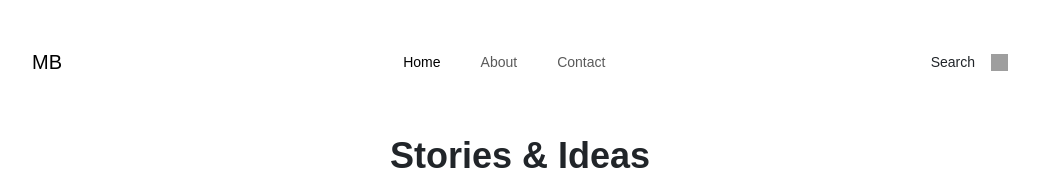
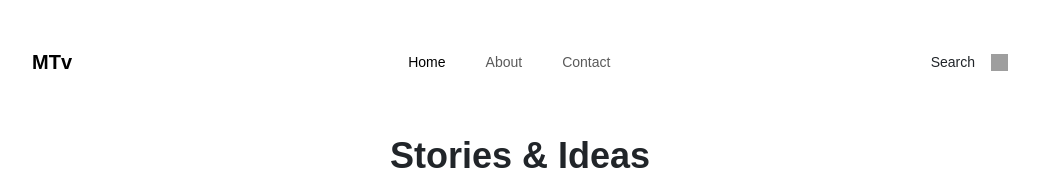
Before and after one commit to metatony/mlog, a React (Vite) app: page / in a window 1280 px wide. Shown: the top 170 px of the page, without its empty margins (120-1159 px from the left). Built offline with nearby package versions, Linux system fonts and the light colour scheme; no server answers; grey boxes are pictures that could not be loaded; a web font is replaced by a local one.

Commit message:
style: update navbar brand name to 'MTv' for consistency

```diff
--- a/src/components/Navbar.jsx
+++ b/src/components/Navbar.jsx
@@ -7,8 +7,8 @@ const Navbar = () => {
     <header>
       <nav className="navbar navbar-expand-lg sticky-top   ">
         <div className="container-fluid my-1">
-          <a className="navbar-brand " href="/">
-            MB
+          <a className="navbar-brand fw-bold " href="/">
+            MTv
           </a>
           <button
             className="navbar-toggler"
```
